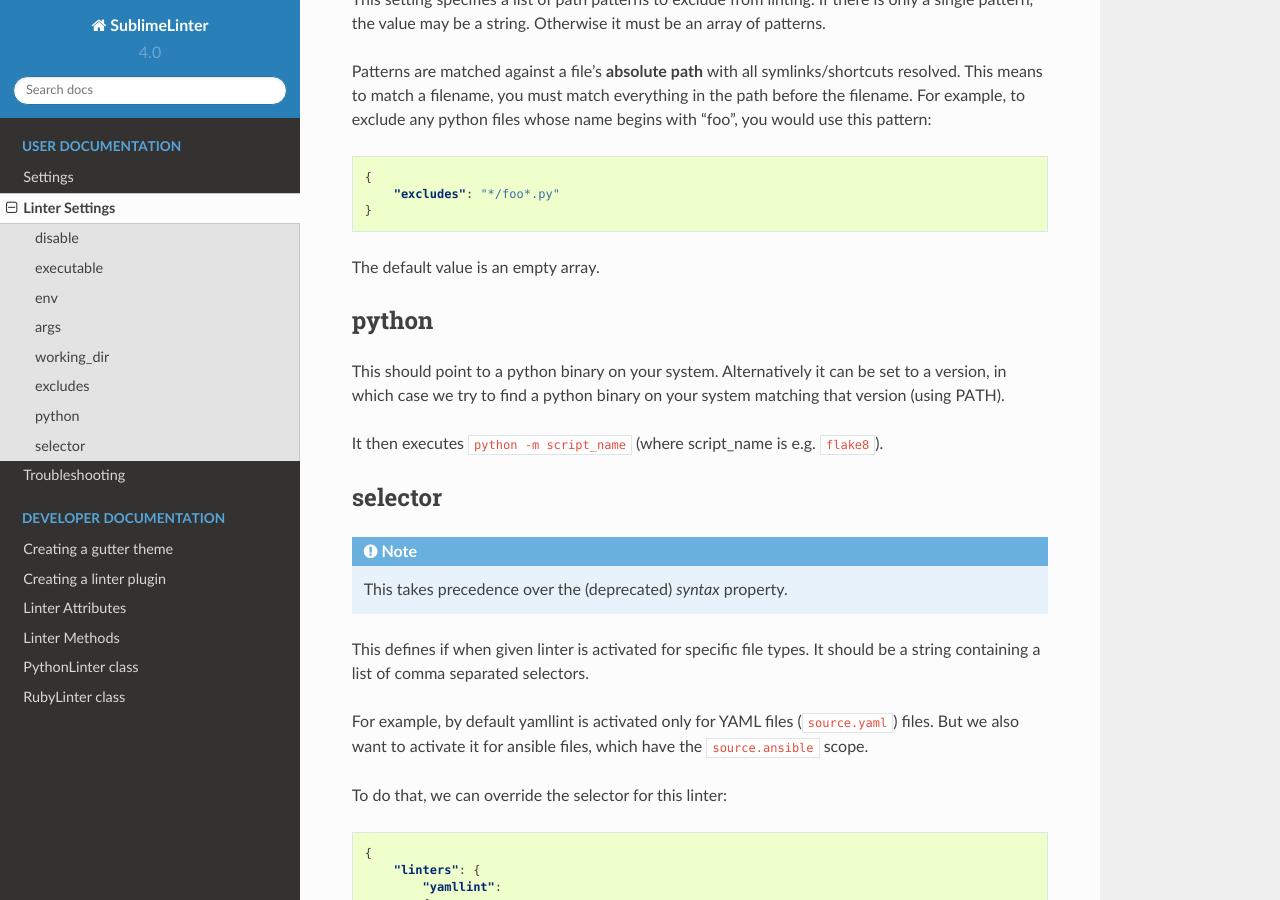
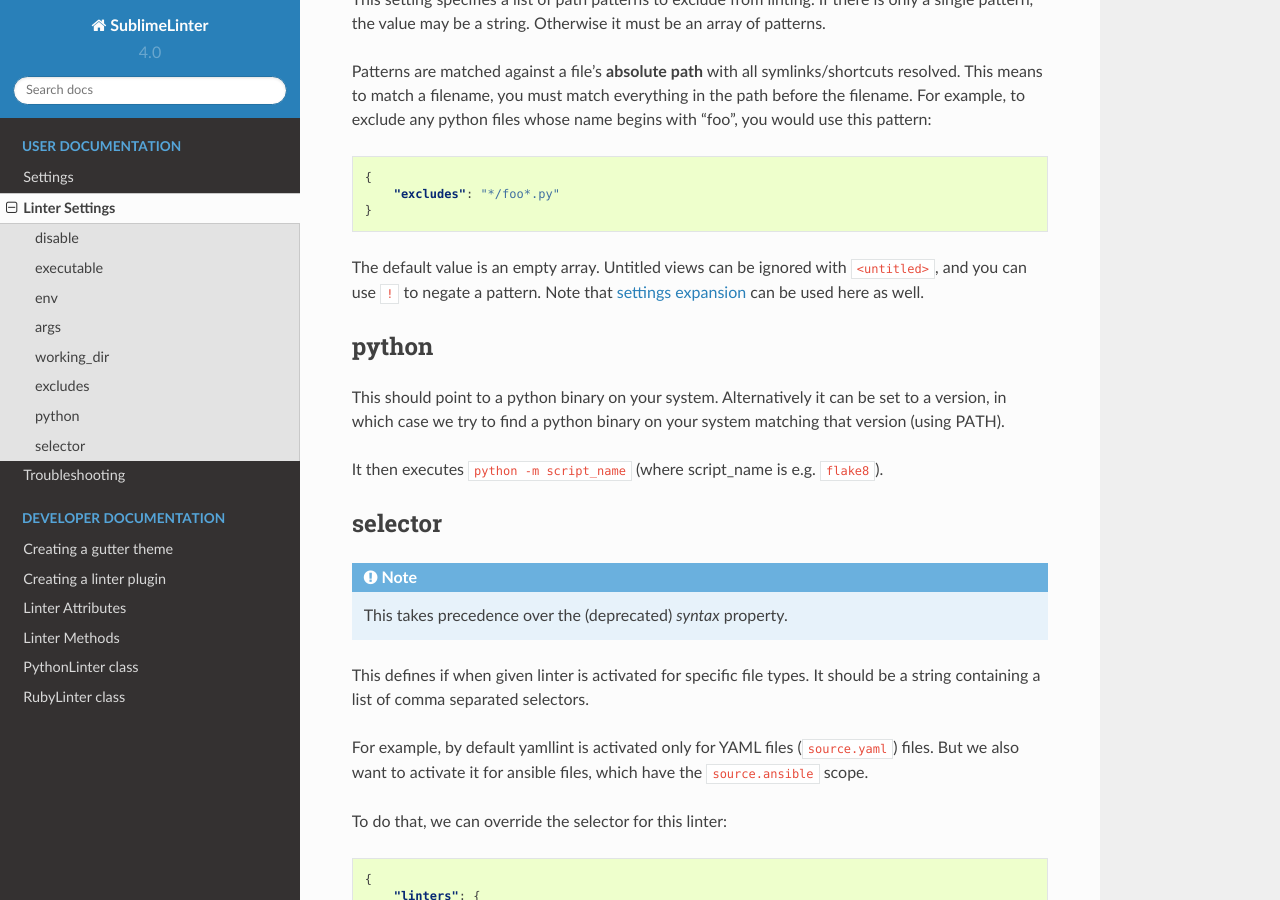
Before and after one commit to SublimeLinter/SublimeLinter, a Sphinx documentation site: the page built from docs/linter_settings.rst, in a window 1280 px wide and 900 px high, scrolled down 1693 px. Built offline with Sphinx 7.4.7 and the Read the Docs theme 2.0.0, drawn with Linux system fonts in a browser that asks for light colours.

Commit message:
Expand docs on excludes

```diff
--- a/docs/linter_settings.rst
+++ b/docs/linter_settings.rst
@@ -93,6 +93,9 @@ For example, to exclude any python files whose name begins with “foo”, you w
     }
 
 The default value is an empty array.
+Untitled views can be ignored with ``<untitled>``,
+and you can use ``!`` to negate a pattern.
+Note that :ref:`settings expansion <settings-expansion>` can be used here as well.
 
 
 python
```
